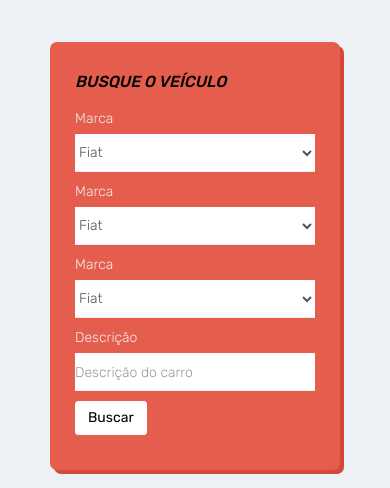
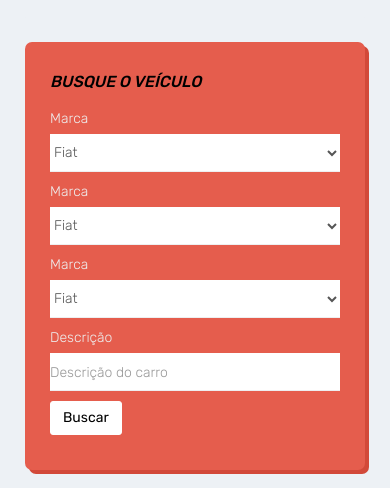
Before and after one commit to MichelManarin/michelmanarin.github.io, a plain HTML site: page Atividade02/carshop.html in a window 390 px wide. Shown: the part 63-551 px from the top of the page. Drawn offline with Linux system fonts and the light colour scheme.

Commit message:
ajuste para o mobile

```diff
--- a/Atividade02/css/car-shop.css
+++ b/Atividade02/css/car-shop.css
@@ -301,4 +301,9 @@ body{
         color: #000000;
     }
 
+    .apresentacao{
+       padding-left:  0px;
+       padding-right: 0px;
+    }
+
 }
```
